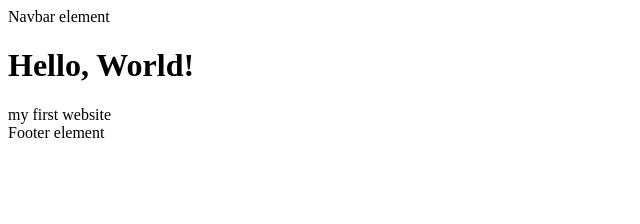
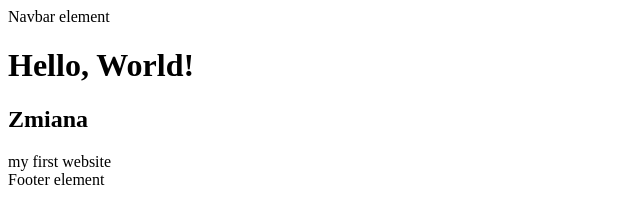
Before and after one commit to adisikora/fork, a plain HTML site: page index.html in a window 1280 px wide. Shown: the whole page, without its empty margins (0-640 px from the left). Drawn offline with Linux system fonts and the light colour scheme.

Commit message:
pierwszy fork

```diff
--- a/index.html
+++ b/index.html
@@ -9,6 +9,7 @@
   <body>
   	<div class="header">Navbar element</div>
     <h1>Hello, World!</h1>
+	<h2> Zmiana </h2>
     <span>my first website</span>
     <div class='footer'>Footer element</div>
   </body>
```
